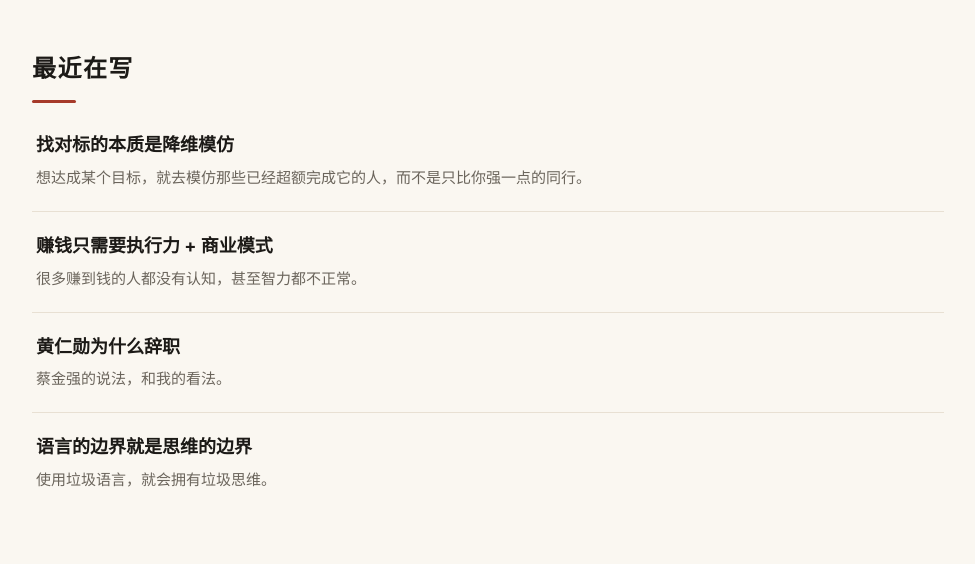
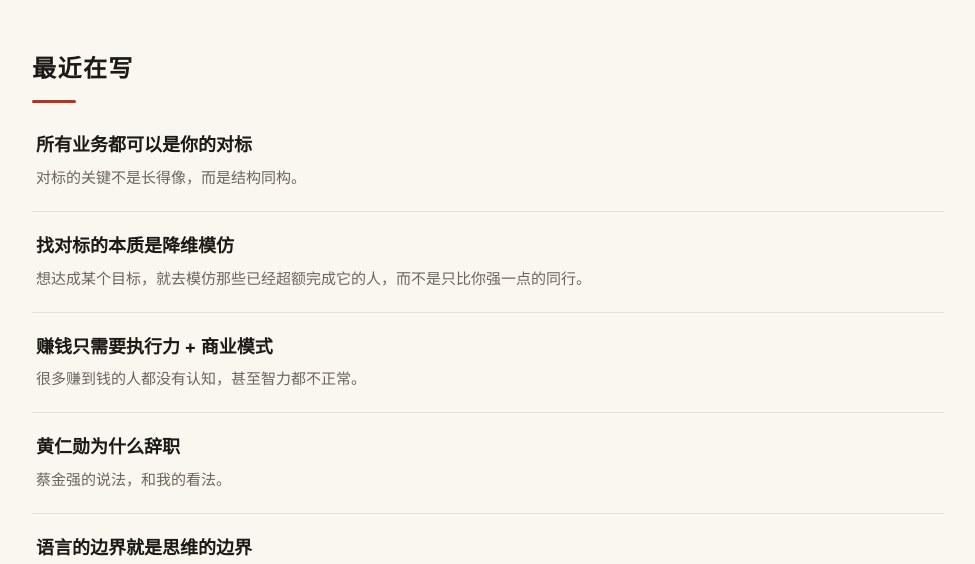
Before and after one commit to rayeason18/rayeason18.github.io, a plain HTML site: page index.html in a window 1280 px wide. Shown: the part 1020-1584 px from the top of the page, without its empty margins (152-1127 px from the left). Drawn offline with Linux system fonts and the light colour scheme.

Commit message:
Link 006 article

```diff
--- a/index.html
+++ b/index.html
@@ -219,6 +219,12 @@
       <div class="articles">
         <div class="article">
           <div>
+            <h3><a href="https://mp.weixin.qq.com/s/8Y9OWY9pvB7ll_ndpWYc1Q" target="_blank" rel="noopener">所有业务都可以是你的对标</a></h3>
+            <p>对标的关键不是长得像，而是结构同构。</p>
+          </div>
+        </div>
+        <div class="article">
+          <div>
             <h3><a href="https://mp.weixin.qq.com/s/bHZlwaaK47Ox8Xyxcb2Ang" target="_blank" rel="noopener">找对标的本质是降维模仿</a></h3>
             <p>想达成某个目标，就去模仿那些已经超额完成它的人，而不是只比你强一点的同行。</p>
           </div>
```
